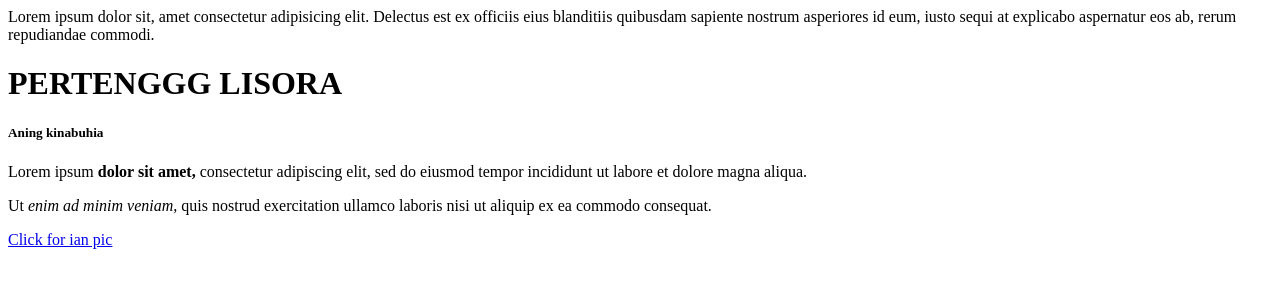
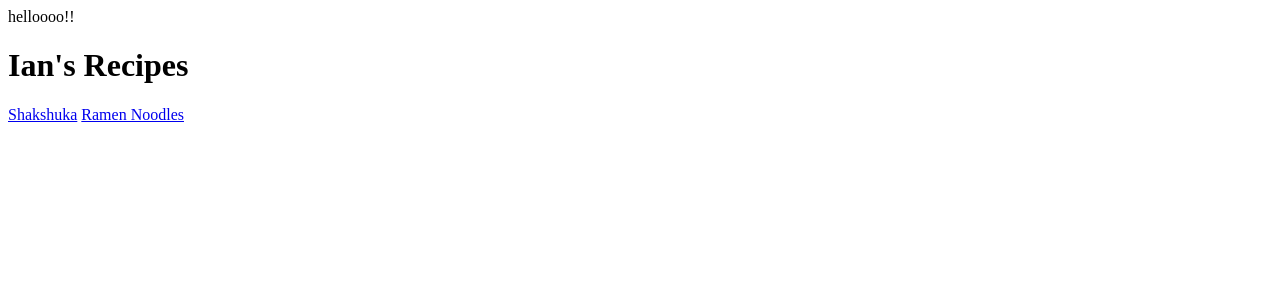
Before and after one commit to forgottenpotat/git_test, a plain HTML site: page index.html in a window 1280 px wide. Drawn offline with Linux system fonts and the light colour scheme.

Commit message:
made recipe site

```diff
--- a/index.html
+++ b/index.html
@@ -5,24 +5,17 @@
   <meta charset="UTF-8" />
   <meta name="viewport" content="width=device-width, initial-scale=1.0" />
   <title>WAZZAHHH</title>
+  <link rel="stylesheet" href="css/styles.css">
 </head>
 
 <body>
-  Lorem ipsum dolor sit, amet consectetur adipisicing elit. Delectus est ex officiis eius blanditiis quibusdam sapiente
-  nostrum asperiores id eum, iusto sequi at explicabo aspernatur eos ab, rerum repudiandae commodi.
-  <h1>PERTENGGG LISORA</h1>
-  <h5>Aning kinabuhia</h5>
-  <p>
-    Lorem ipsum <strong>dolor sit amet,</strong> consectetur adipiscing elit, sed do eiusmod
-    tempor incididunt ut labore et dolore magna aliqua.
-  </p>
+  <div id="parent">
+    <div class="child">helloooo!!</div>
+  </div>
 
-  <p>
-    Ut <em>enim ad minim veniam,</em> quis nostrud exercitation ullamco laboris nisi ut
-    aliquip ex ea commodo consequat.
-  </p>
-
-  <a href="pics.html" target="_self" rel="noopener nonreferrer">Click for ian pic</a>
+  <h1>Ian's Recipes</h1>
+  <a href="shakshuka.html">Shakshuka</a>
+  <a href="ramen.html">Ramen Noodles</a>
 </body>
 
 </html>
```
Also changed, not shown: pics.html (deleted, +0 -14 lines).
